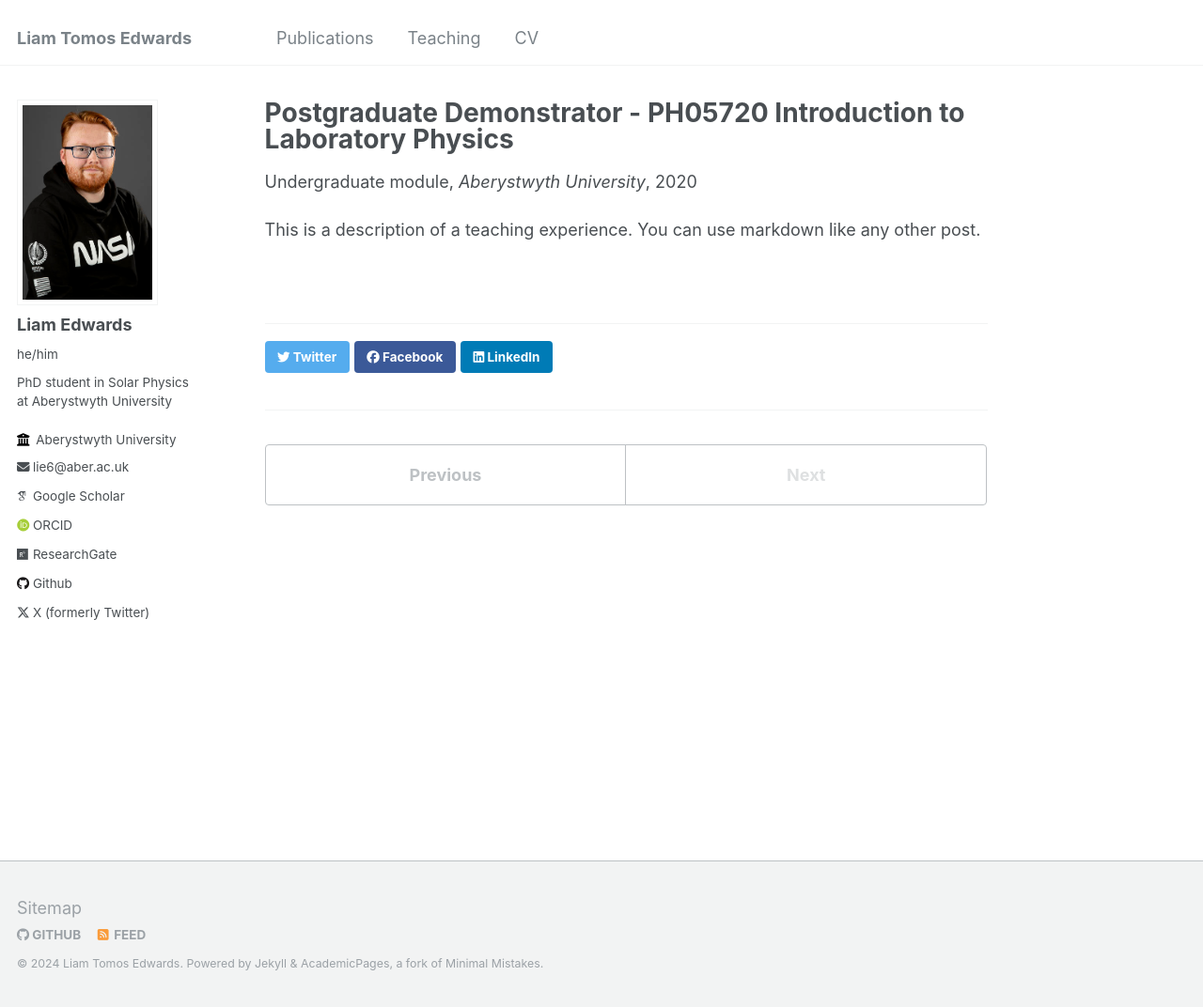
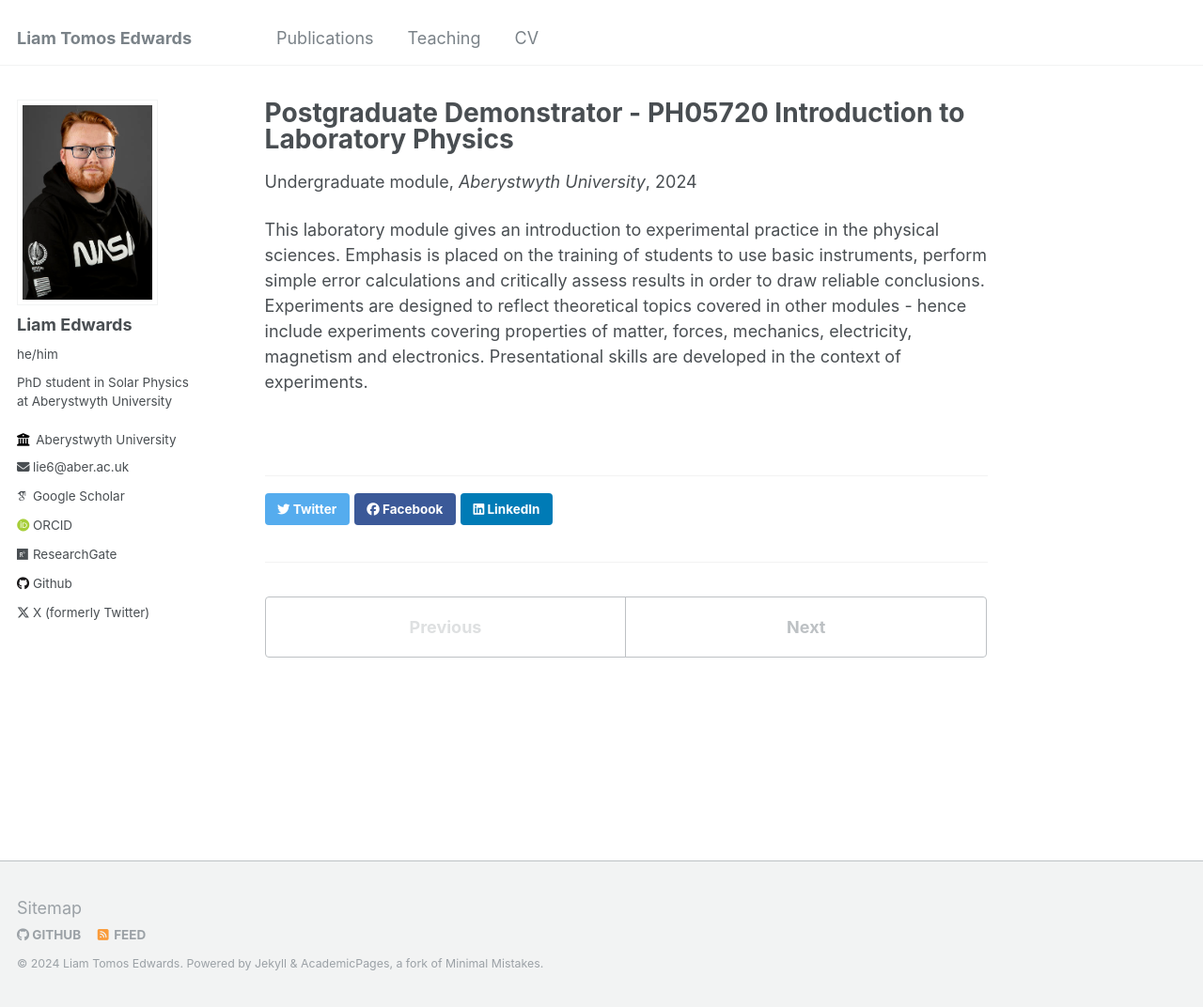
Before and after one commit to liamtomosedwards/liamtomosedwards.github.io, a Jekyll site: the page built from _teaching/2014-spring-teaching-1.md, in a window 1280 px wide and 1072 px high. Shown: the whole window at 94% size. Built offline with Jekyll 4.4.1, drawn with Linux system fonts in a browser that asks for light colours; some web fonts are replaced.

Commit message:
Update 2014-spring-teaching-1.md

```diff
--- a/_teaching/2014-spring-teaching-1.md
+++ b/_teaching/2014-spring-teaching-1.md
@@ -4,8 +4,6 @@
 type: "Undergraduate module"
 permalink: /teaching/ph05720
 venue: "Aberystwyth University"
-date: 2020-01-01
-location: "City, Country"
 ---
 
-This is a description of a teaching experience. You can use markdown like any other post.
+This laboratory module gives an introduction to experimental practice in the physical sciences. Emphasis is placed on the training of students to use basic instruments, perform simple error calculations and critically assess results in order to draw reliable conclusions. Experiments are designed to reflect theoretical topics covered in other modules - hence include experiments covering properties of matter, forces, mechanics, electricity, magnetism and electronics. Presentational skills are developed in the context of experiments.
```
